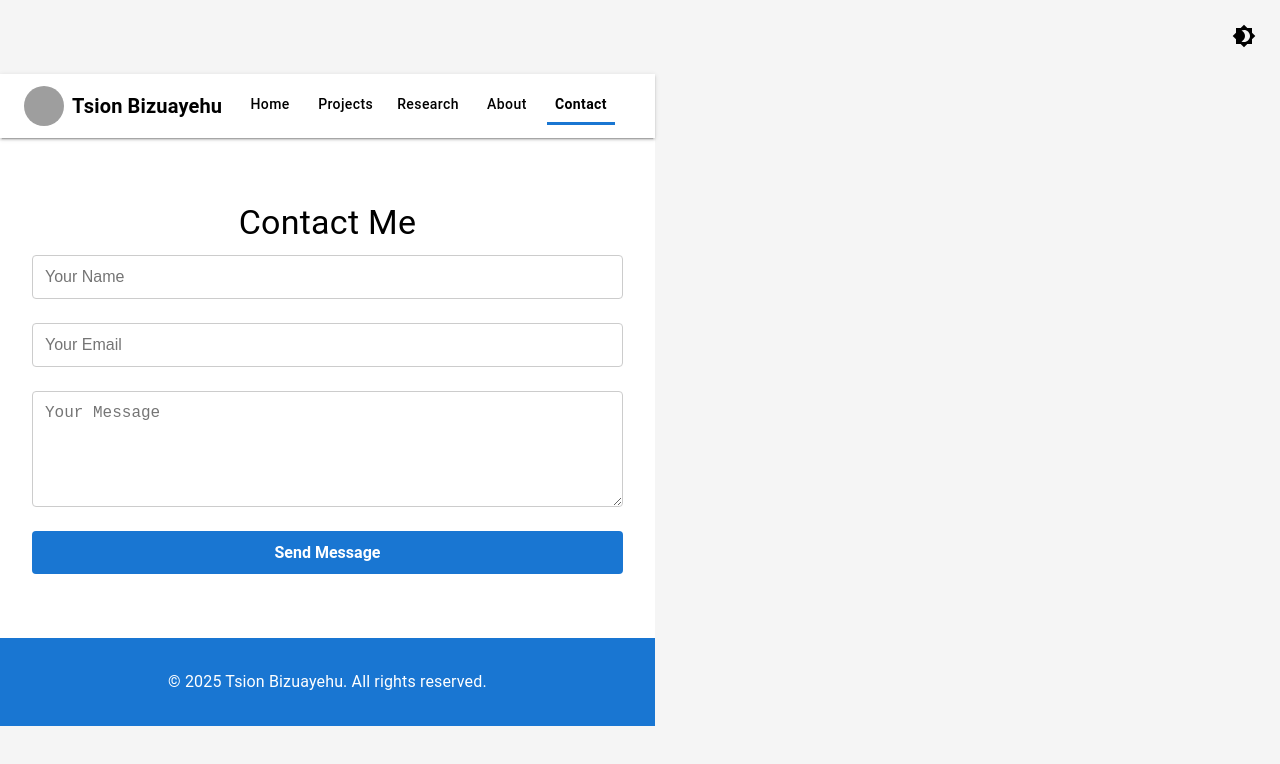
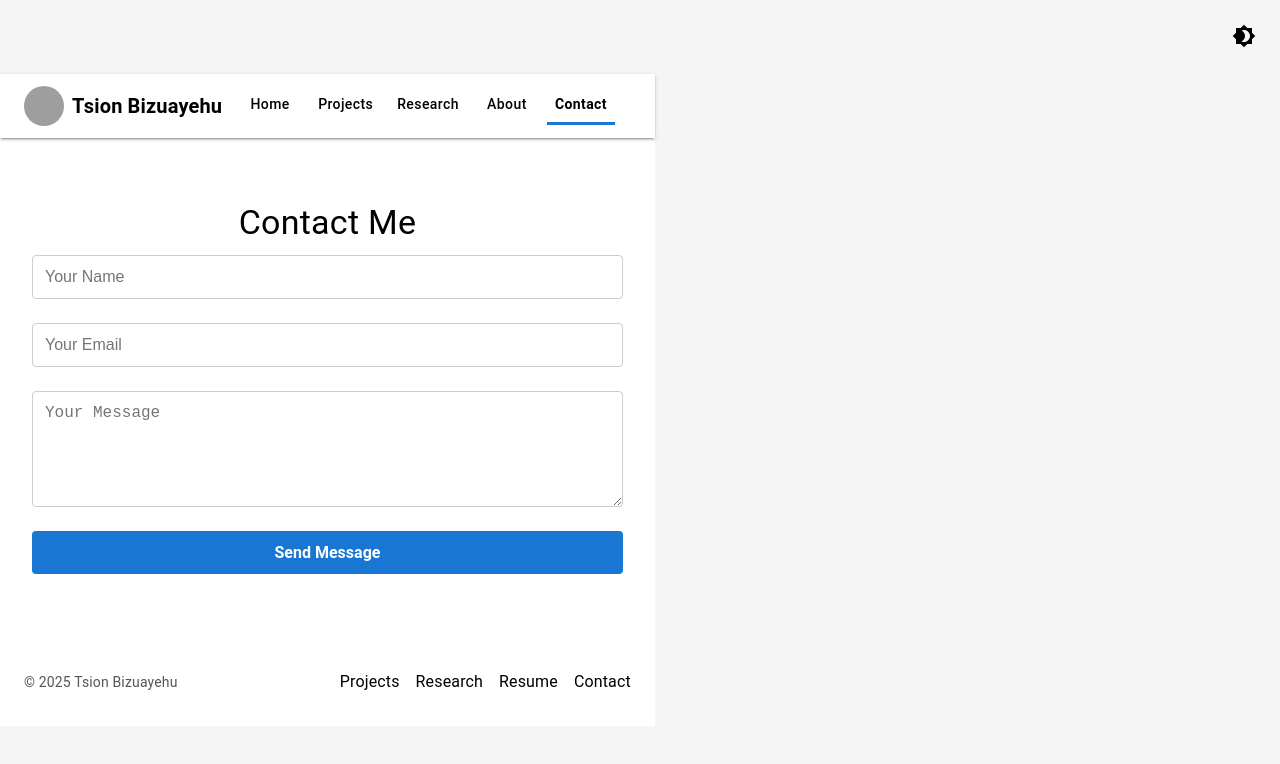
Before and after one commit to TSION2121/my-portfolio, a React (Vite) app: page /contact in a window 1280 px wide. Shown: the top 764 px of the page. Built offline with nearby package versions, Linux system fonts and the light colour scheme; grey boxes are pictures that could not be loaded.

Commit message:
feat(ui): add DashboardCard, Hero, PageWrapper, Footer for streamlined Home dashboard

```diff
--- a/src/components/DashboardCard.jsx
+++ b/src/components/DashboardCard.jsx
@@ -0,0 +1,51 @@
+// src/components/DashboardCard.jsx
+import React from 'react';
+import { Card, CardContent, Typography, Box, Chip, Stack, Skeleton } from '@mui/material';
+import { Link as RouterLink } from 'react-router-dom';
+import { motion, useReducedMotion } from 'framer-motion';
+
+const variants = {
+    hidden: { opacity: 0, y: 8 },
+    visible: { opacity: 1, y: 0 },
+    hover: { scale: 1.02, boxShadow: '0 10px 30px rgba(2,6,23,0.08)' },
+};
+
+export default function DashboardCard({ title, subtitle, tech = [], to, small = false, loading = false }) {
+    const reduce = useReducedMotion();
+
+    if (loading) return <Skeleton variant="rectangular" height={small ? 92 : 140} />;
+
+    const content = (
+        <CardContent>
+            <Box sx={{ display: 'flex', justifyContent: 'space-between', alignItems: 'flex-start' }}>
+                <Box>
+                    <Typography variant={small ? 'subtitle1' : 'h6'} sx={{ fontWeight: 700 }}>
+                        {title}
+                    </Typography>
+                    {subtitle && (
+                        <Typography variant="body2" color="text.secondary" sx={{ mt: 1 }}>
+                            {subtitle}
+                        </Typography>
+                    )}
+                </Box>
+            </Box>
+
+            {tech && tech.length > 0 && (
+                <Stack direction="row" spacing={1} sx={{ mt: 1, flexWrap: 'wrap' }}>
+                    {tech.slice(0, 6).map((t) => (
+                        <Chip key={t} label={t} size="small" />
+                    ))}
+                </Stack>
+            )}
+        </CardContent>
+    );
+
+    const Wrapper = to ? RouterLink : 'div';
+    return (
+        <motion.div variants={variants} initial="hidden" animate="visible" whileHover={reduce ? {} : 'hover'}>
+            <Card component={Wrapper} to={to} sx={{ height: '100%', textDecoration: 'none' }}>
+                {content}
+            </Card>
+        </motion.div>
+    );
+}
--- a/src/components/Footer.jsx
+++ b/src/components/Footer.jsx
@@ -1,24 +1,24 @@
 // src/components/Footer.jsx
 import React from 'react';
-import Typography from '@mui/material/Typography';
-import { useTheme } from '@mui/material/styles';
-import useMediaQuery from '@mui/material/useMediaQuery';
-import { FooterContainer } from '../styles/Footer.styles';
+import { Box, Container, Typography, Link, Stack } from '@mui/material';
 
-const Footer = () => {
-    const theme = useTheme();
-    const isMobile = useMediaQuery(theme.breakpoints.down('sm'));
+export default function Footer() {
+    return (
+        <Box component="footer" sx={{ mt: 'auto', py: 4, bgcolor: 'background.paper' }}>
+            <Container maxWidth="lg">
+                <Stack direction={{ xs: 'column', sm: 'row' }} justifyContent="space-between" alignItems="center" spacing={2}>
+                    <Typography variant="body2" color="text.secondary">
+                        © {new Date().getFullYear()} Tsion Bizuayehu
+                    </Typography>
 
-    return (
-        <FooterContainer>
-            <Typography
-                variant={isMobile ? 'body2' : 'body1'}
-                align="center"
-            >
-                © {new Date().getFullYear()} Tsion Bizuayehu. All rights reserved.
-            </Typography>
-        </FooterContainer>
+                    <Stack direction="row" spacing={2}>
+                        <Link href="/projects" color="inherit" underline="hover">Projects</Link>
+                        <Link href="/research" color="inherit" underline="hover">Research</Link>
+                        <Link href="/resume" color="inherit" underline="hover">Resume</Link>
+                        <Link href="/contact" color="inherit" underline="hover">Contact</Link>
+                    </Stack>
+                </Stack>
+            </Container>
+        </Box>
     );
-};
-
-export default Footer;
+}
--- a/src/components/Hero.jsx
+++ b/src/components/Hero.jsx
@@ -1,40 +1,50 @@
 // src/components/Hero.jsx
 import React from 'react';
-import Typography from '@mui/material/Typography';
+import { Container, Box, Typography, Chip, Button, Avatar, Stack } from '@mui/material';
+import { Link as RouterLink } from 'react-router-dom';
 import { useTheme } from '@mui/material/styles';
-import useMediaQuery from '@mui/material/useMediaQuery';
-import { HeroContainer } from '../styles/Hero.styles';
-import { motion } from 'framer-motion';
 
-const Hero = () => {
+export default function Hero() {
     const theme = useTheme();
-    const isMobile = useMediaQuery(theme.breakpoints.down('sm'));
 
     return (
-        <HeroContainer>
-            <motion.div
-                initial={{ opacity: 0, y: 30 }}
-                animate={{ opacity: 1, y: 0 }}
-                transition={{ duration: 0.6 }}
-            >
-                <Typography
-                    variant={isMobile ? 'h4' : 'h2'}
-                    component="h1"
-                    gutterBottom
-                    align="center"
-                >
-                    Welcome to My Portfolio
-                </Typography>
-                <Typography
-                    variant={isMobile ? 'body1' : 'subtitle1'}
-                    color="textSecondary"
-                    align="center"
-                >
-                    Modular. Scalable. Reviewer-Ready.
-                </Typography>
-            </motion.div>
-        </HeroContainer>
+        <Box sx={{ bgcolor: 'background.default', py: { xs: 6, md: 8 } }}>
+            <Container maxWidth="lg">
+                <Stack direction={{ xs: 'column', md: 'row' }} spacing={4} alignItems="center" justifyContent="space-between">
+                    <Box sx={{ flex: 1 }}>
+                        <Typography variant="overline" color="primary" sx={{ letterSpacing: 0.6, display: 'block' }}>
+                            Hello, I’m
+                        </Typography>
+
+                        <Typography variant="h3" component="h1" sx={{ fontWeight: 800, mt: 1 }}>
+                            Tsion Bizuayehu
+                        </Typography>
+
+                        <Typography variant="h6" color="text.secondary" sx={{ mt: 1, maxWidth: 720 }}>
+                            Front End Engineer and MSc AI student. Reviewer-focused, accessible, and modular UI designed for reviewers and collaborators.
+                        </Typography>
+
+                        <Stack direction="row" spacing={1} sx={{ mt: 2, flexWrap: 'wrap' }}>
+                            <Chip label="Full Stack" color="primary" size="small" />
+                            <Chip label="Front End" size="small" />
+                            <Chip label="AI / ML" size="small" />
+                            <Chip label="Space Science" size="small" />
+                        </Stack>
+
+                        <Stack direction="row" spacing={2} sx={{ mt: 3 }}>
+                            <Button component={RouterLink} to="/projects" variant="contained" size="large">View Projects</Button>
+                            <Button component={RouterLink} to="/contact" variant="outlined" size="large">Contact</Button>
+                        </Stack>
+                    </Box>
+
+                    <Box sx={{ width: 160, textAlign: 'center' }}>
+                        <Avatar src="/avatar.jpg" alt="Tsion" sx={{ width: 140, height: 140, border: `2px solid ${theme.palette.divider}` }} />
+                        <Typography variant="caption" display="block" sx={{ mt: 1, color: 'text.secondary' }}>
+                            Addis Ababa, Ethiopia
+                        </Typography>
+                    </Box>
+                </Stack>
+            </Container>
+        </Box>
     );
-};
-
-export default Hero;
+}
--- a/src/components/PageWrapper.jsx
+++ b/src/components/PageWrapper.jsx
@@ -0,0 +1,11 @@
+// src/components/PageWrapper.jsx
+import React from 'react';
+import { Box } from '@mui/material';
+
+export default function PageWrapper({ children }) {
+    return (
+        <Box component="main" sx={{ minHeight: '100vh', display: 'flex', flexDirection: 'column' }}>
+            {children}
+        </Box>
+    );
+}
```
